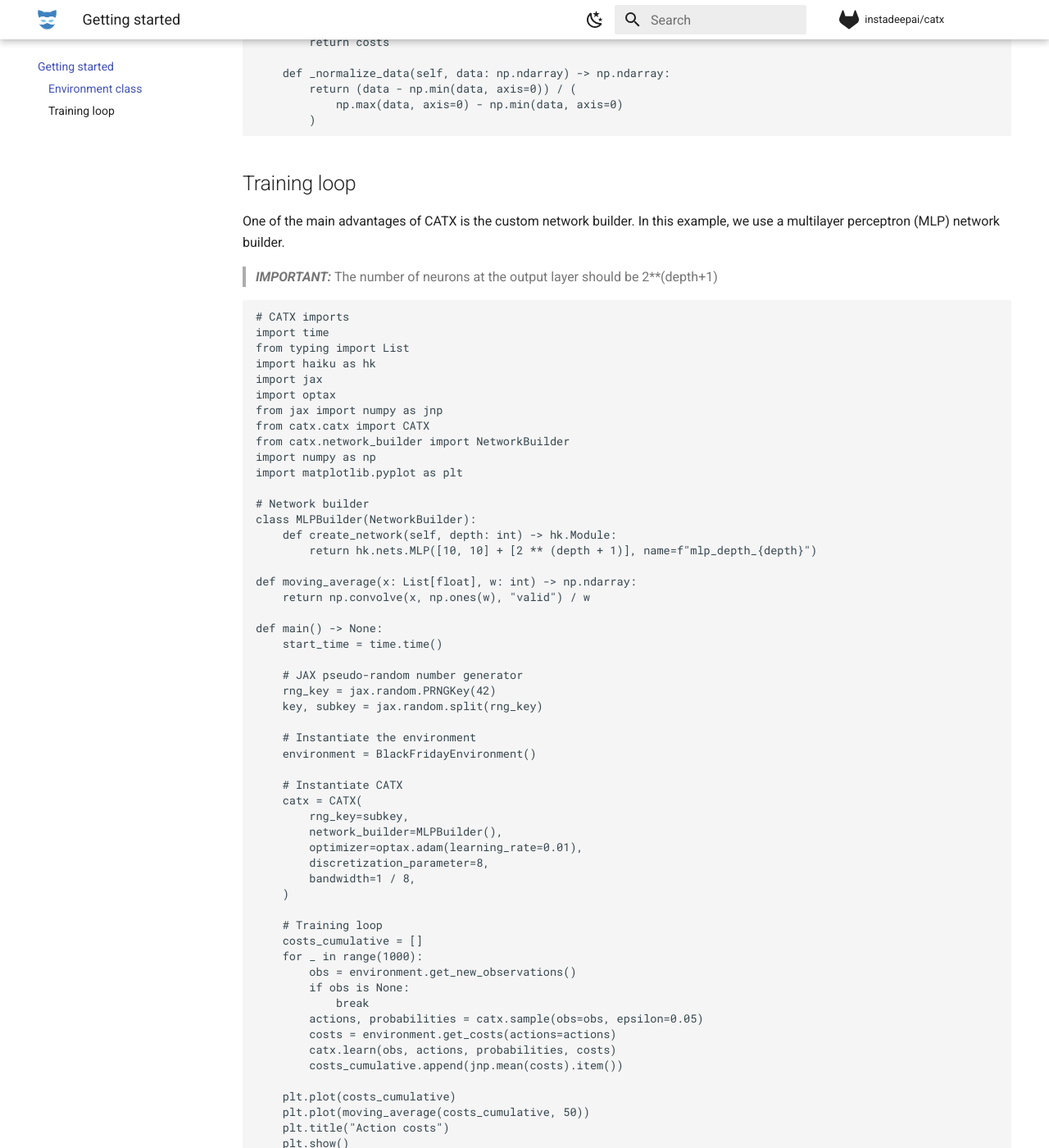
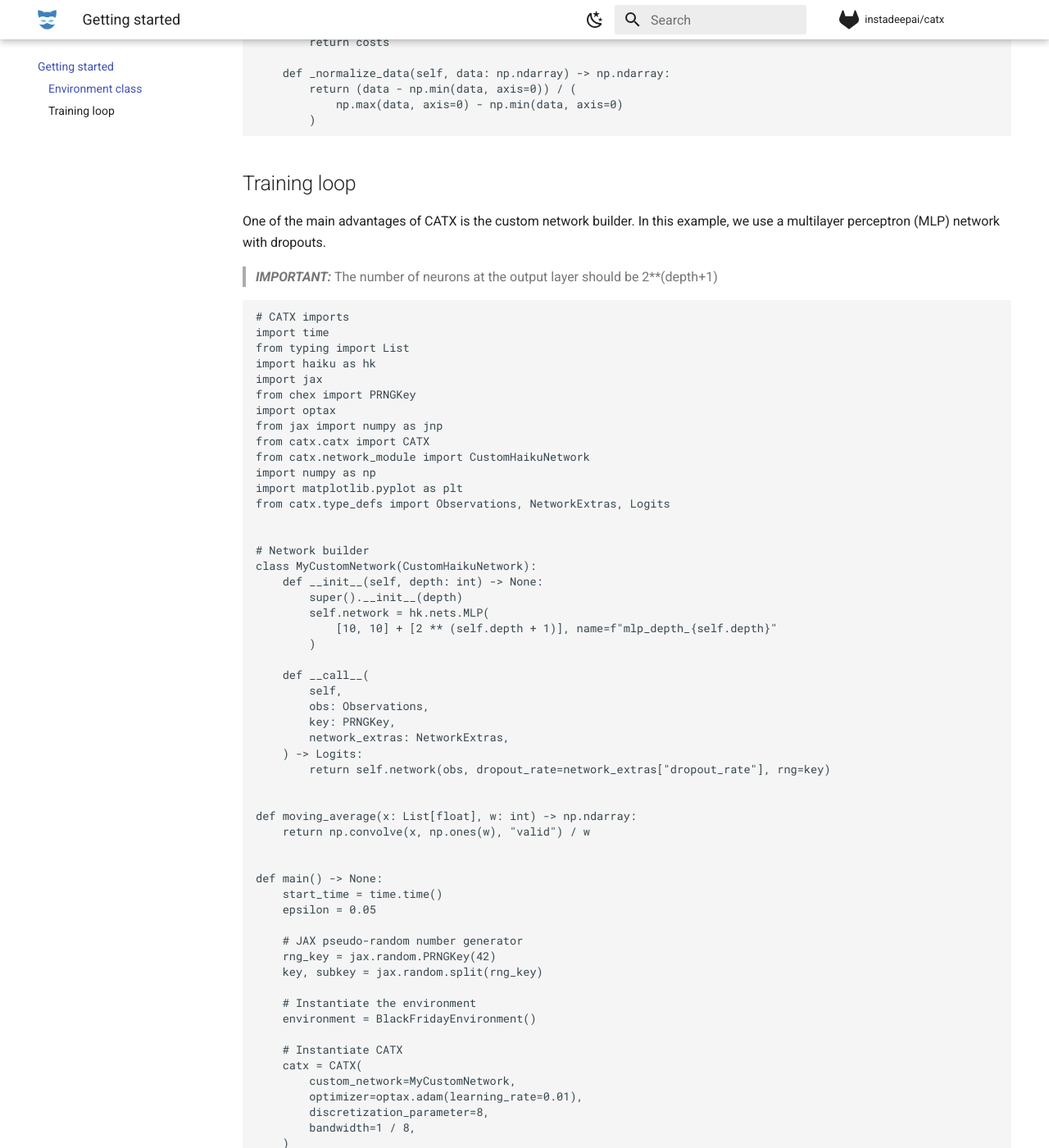
Before and after one commit to instadeepai/catx, an MkDocs documentation site: the page built from docs/getting_started.md, in a window 1280 px wide and 1400 px high, scrolled down 1146 px. Shown: the whole window at 82% size. Built offline with MkDocs 1.6.1 and Material for MkDocs 9.7.7, drawn with Linux system fonts in a browser that asks for light colours; comment, search, counter and statistics services are not loaded; some of the changed text lies outside the part shown.

Commit message:
docs: updated getting started guide

````diff
--- a/docs/getting_started.md
+++ b/docs/getting_started.md
@@ -12,8 +12,8 @@ For simplicity, we normalize the feature and action spaces.
 ```python
 from typing import Optional
 import tensorflow as tf
+from sklearn.datasets import fetch_openml
 import numpy as np
-from sklearn.datasets import fetch_openml
 from catx.type_defs import Actions, Costs, Observations
 
 class BlackFridayEnvironment:
@@ -58,7 +58,7 @@ class BlackFridayEnvironment:
 
 ## Training loop
 One of the main advantages of CATX is the custom network builder.
-In this example, we use a multilayer perceptron (MLP) network builder.
+In this example, we use a multilayer perceptron (MLP) network with dropouts.
 > **_IMPORTANT:_**  The number of neurons at the output layer should be 2**(depth+1)
 
 ```python
@@ -67,23 +67,40 @@ import time
 from typing import List
 import haiku as hk
 import jax
+from chex import PRNGKey
 import optax
 from jax import numpy as jnp
 from catx.catx import CATX
-from catx.network_builder import NetworkBuilder
+from catx.network_module import CustomHaikuNetwork
 import numpy as np
 import matplotlib.pyplot as plt
+from catx.type_defs import Observations, NetworkExtras, Logits
+
 
 # Network builder
-class MLPBuilder(NetworkBuilder):
-    def create_network(self, depth: int) -> hk.Module:
-        return hk.nets.MLP([10, 10] + [2 ** (depth + 1)], name=f"mlp_depth_{depth}")
+class MyCustomNetwork(CustomHaikuNetwork):
+    def __init__(self, depth: int) -> None:
+        super().__init__(depth)
+        self.network = hk.nets.MLP(
+            [10, 10] + [2 ** (self.depth + 1)], name=f"mlp_depth_{self.depth}"
+        )
+
+    def __call__(
+        self,
+        obs: Observations,
+        key: PRNGKey,
+        network_extras: NetworkExtras,
+    ) -> Logits:
+        return self.network(obs, dropout_rate=network_extras["dropout_rate"], rng=key)
+
 
 def moving_average(x: List[float], w: int) -> np.ndarray:
     return np.convolve(x, np.ones(w), "valid") / w
 
+
 def main() -> None:
     start_time = time.time()
+    epsilon = 0.05
 
     # JAX pseudo-random number generator
     rng_key = jax.random.PRNGKey(42)
@@ -94,8 +111,7 @@ def main() -> None:
 
     # Instantiate CATX
     catx = CATX(
-        rng_key=subkey,
-        network_builder=MLPBuilder(),
+        custom_network=MyCustomNetwork,
         optimizer=optax.adam(learning_rate=0.01),
         discretization_parameter=8,
         bandwidth=1 / 8,
@@ -103,13 +119,35 @@ def main() -> None:
 
     # Training loop
     costs_cumulative = []
-    for _ in range(1000):
+    for i in range(1000):
         obs = environment.get_new_observations()
         if obs is None:
             break
-        actions, probabilities = catx.sample(obs=obs, epsilon=0.05)
+
+        if i == 0:
+            network_extras = {"dropout_rate": 0.2}
+            state = catx.init(
+                obs=obs, epsilon=epsilon, key=key, network_extras=network_extras
+            )
+
+        state.network_extras["dropout_rate"] = 0.2
+        actions, probabilities, state = catx.sample(
+            obs=obs, epsilon=epsilon, state=state
+        )
+        actions = np.array(actions)
+        probabilities = np.array(probabilities)
+
         costs = environment.get_costs(actions=actions)
-        catx.learn(obs, actions, probabilities, costs)
+
+        state.network_extras["dropout_rate"] = 0.0
+        state = catx.learn(
+            obs=obs,
+            actions=actions,
+            probabilities=probabilities,
+            costs=costs,
+            state=state,
+        )
+
         costs_cumulative.append(jnp.mean(costs).item())
 
     plt.plot(costs_cumulative)
@@ -119,7 +157,6 @@ def main() -> None:
 
     print(f"CATX training took {time.time() - start_time:.1f}s")
 
-
 if __name__ == "__main__":
     main()
 ```
````
